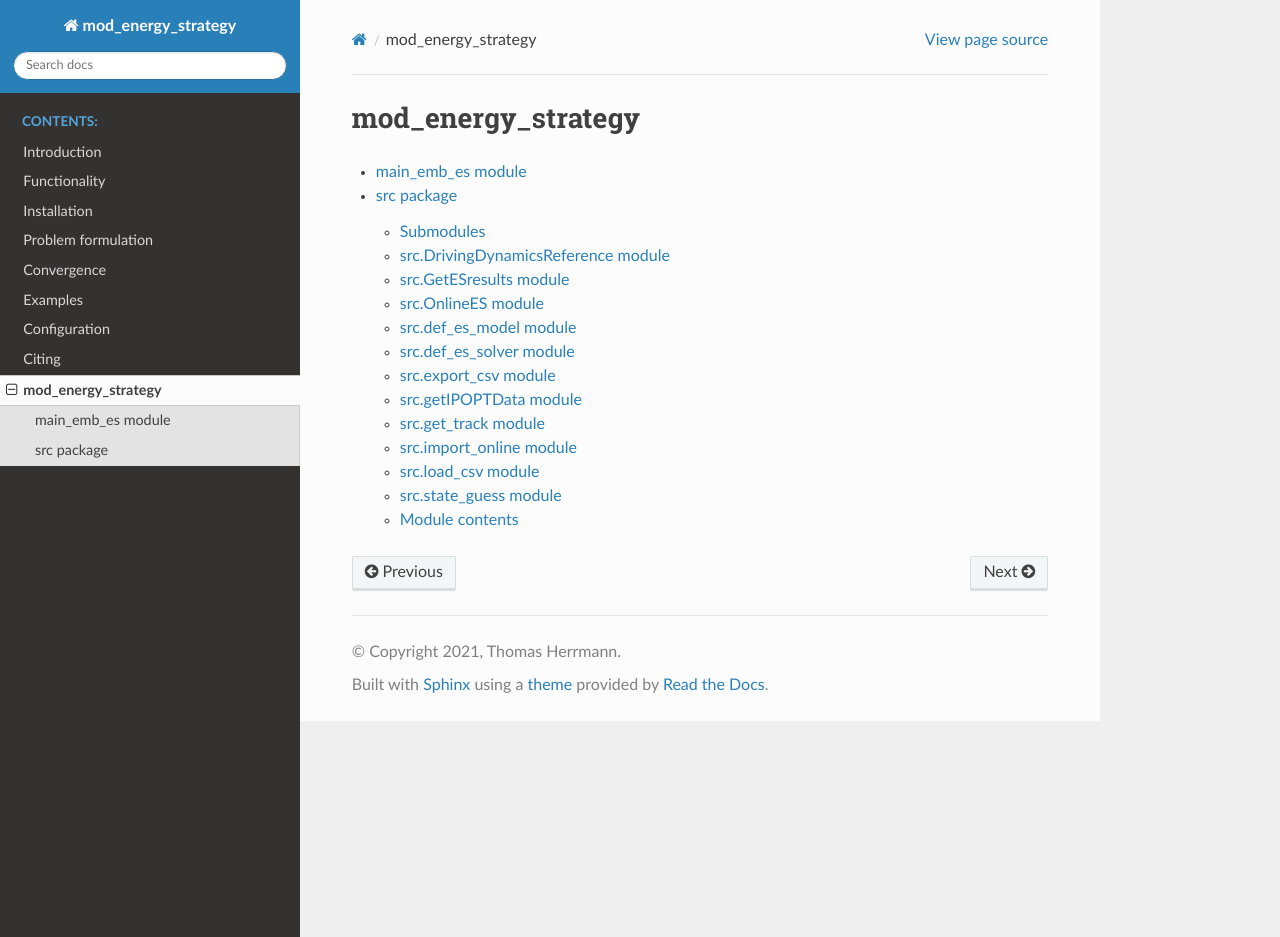
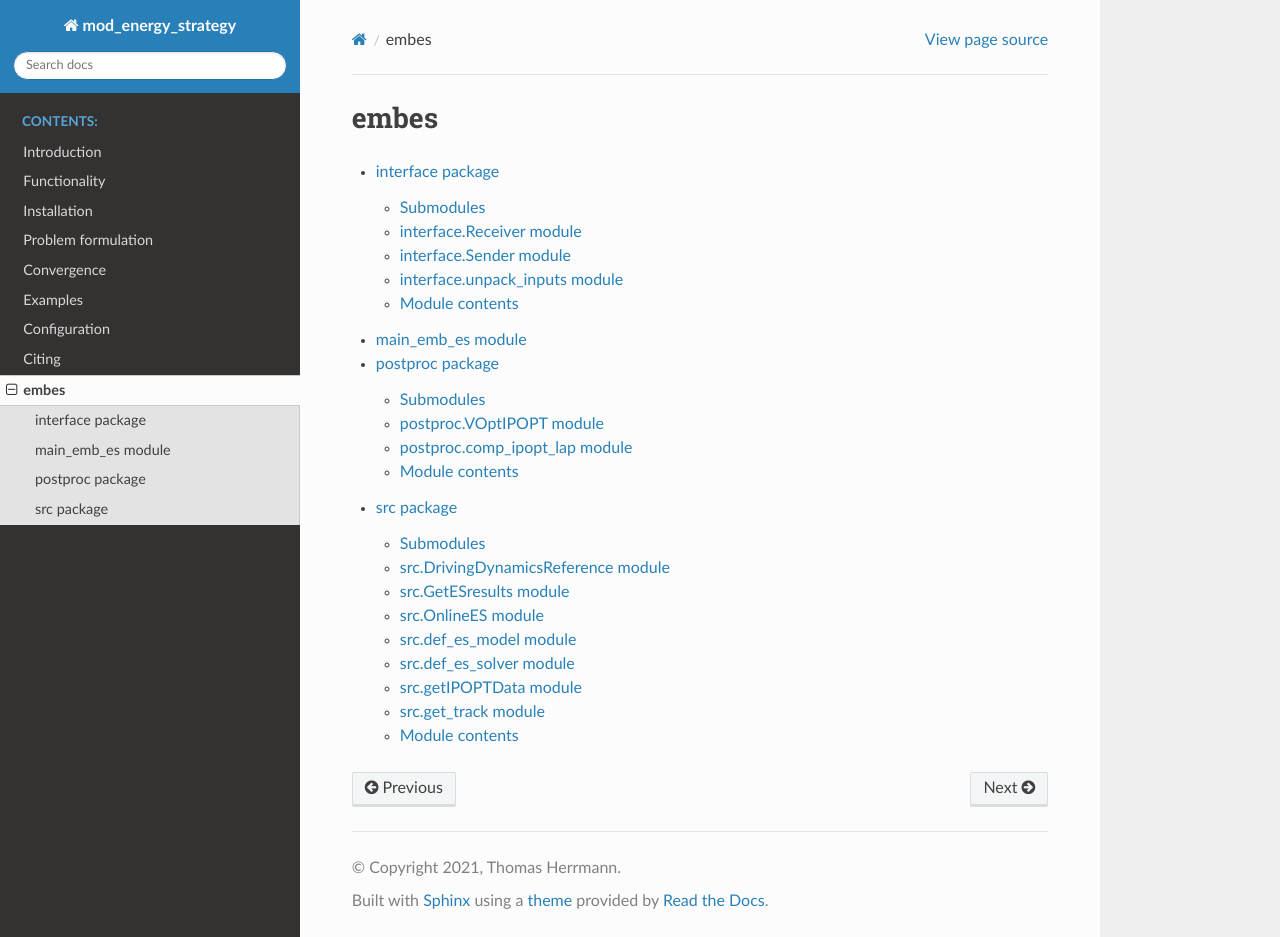
Before and after one commit to TUMFTM/embes, a Sphinx documentation site: the page built from docs/source/modules.rst, in a window 1280 px wide and 937 px high. Built offline with Sphinx 7.4.7 and the Read the Docs theme 2.0.0, drawn with Linux system fonts in a browser that asks for light colours.

Commit message:
Run autodocu update

```diff
--- /dev/null
+++ b/docs/source/interface.rst
@@ -0,0 +1,38 @@
+interface package
+=================
+
+Submodules
+----------
+
+interface.Receiver module
+-------------------------
+
+.. automodule:: interface.Receiver
+   :members:
+   :undoc-members:
+   :show-inheritance:
+
+interface.Sender module
+-----------------------
+
+.. automodule:: interface.Sender
+   :members:
+   :undoc-members:
+   :show-inheritance:
+
+interface.unpack\_inputs module
+-------------------------------
+
+.. automodule:: interface.unpack_inputs
+   :members:
+   :undoc-members:
+   :show-inheritance:
+
+
+Module contents
+---------------
+
+.. automodule:: interface
+   :members:
+   :undoc-members:
+   :show-inheritance:
--- a/docs/source/modules.rst
+++ b/docs/source/modules.rst
@@ -1,8 +1,10 @@
-mod_energy_strategy
-===================
+embes
+=====
 
 .. toctree::
    :maxdepth: 4
 
+   interface
    main_emb_es
+   postproc
    src
--- /dev/null
+++ b/docs/source/postproc.rst
@@ -0,0 +1,30 @@
+postproc package
+================
+
+Submodules
+----------
+
+postproc.VOptIPOPT module
+-------------------------
+
+.. automodule:: postproc.VOptIPOPT
+   :members:
+   :undoc-members:
+   :show-inheritance:
+
+postproc.comp\_ipopt\_lap module
+--------------------------------
+
+.. automodule:: postproc.comp_ipopt_lap
+   :members:
+   :undoc-members:
+   :show-inheritance:
+
+
+Module contents
+---------------
+
+.. automodule:: postproc
+   :members:
+   :undoc-members:
+   :show-inheritance:
--- a/docs/source/src.rst
+++ b/docs/source/src.rst
@@ -44,14 +44,6 @@ src.def\_es\_solver module
    :undoc-members:
    :show-inheritance:
 
-src.export\_csv module
-----------------------
-
-.. automodule:: src.export_csv
-   :members:
-   :undoc-members:
-   :show-inheritance:
-
 src.getIPOPTData module
 -----------------------
 
@@ -68,30 +60,6 @@ src.get\_track module
    :undoc-members:
    :show-inheritance:
 
-src.import\_online module
--------------------------
-
-.. automodule:: src.import_online
-   :members:
-   :undoc-members:
-   :show-inheritance:
-
-src.load\_csv module
---------------------
-
-.. automodule:: src.load_csv
-   :members:
-   :undoc-members:
-   :show-inheritance:
-
-src.state\_guess module
------------------------
-
-.. automodule:: src.state_guess
-   :members:
-   :undoc-members:
-   :show-inheritance:
-
 
 Module contents
 ---------------
```
